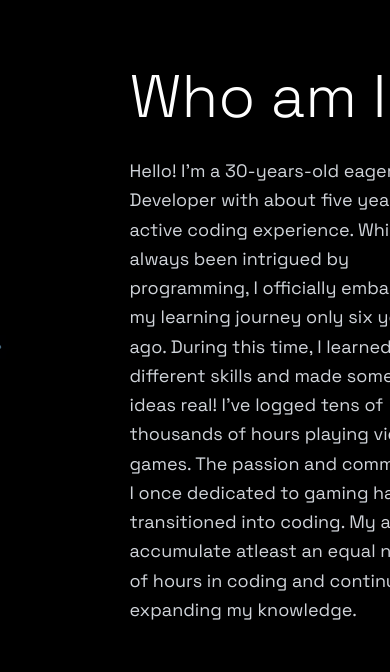
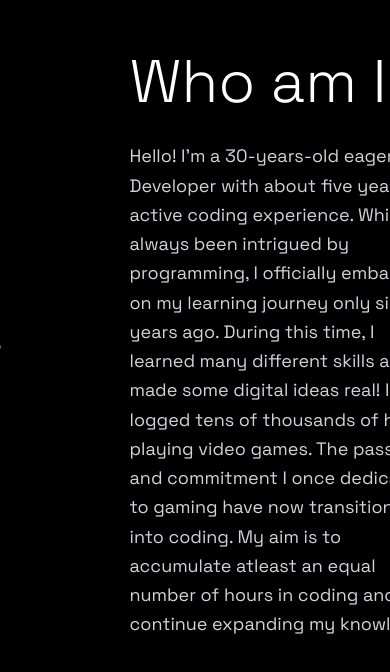
Before and after one commit to villetoimela/villetoimela-site-v3, a Next.js app: page / in a window 390 px wide. Shown: the part 1763-2435 px from the top of the page. Built offline with nearby package versions, Linux system fonts and the light colour scheme.

Commit message:
Enhance HorizontalScroll animations for mobile responsiveness: Adjust line animation speed based on device width and improve padding for text alignment in the panel content.

```diff
--- a/components/HorizontalScroll.tsx
+++ b/components/HorizontalScroll.tsx
@@ -72,14 +72,15 @@ export default function HorizontalScroll({ panels }: HorizontalScrollProps) {
         pathElement.style.strokeDasharray = `${pathLength}`
         pathElement.style.strokeDashoffset = `${pathLength}`
 
-        // Animate the line in sync with horizontal scroll
+        // Animate the line in sync with horizontal scroll - slower on mobile, normal on desktop
+        const lineScrollMultiplier = window.innerWidth < 1024 ? 1.5 : 1
         const lineTween = gsap.to(pathElement, {
           strokeDashoffset: 0,
           ease: 'none',
           scrollTrigger: {
             trigger: section,
             start: 'top top',
-            end: () => `+=${scrollWidth}`,
+            end: () => `+=${scrollWidth * lineScrollMultiplier}`,
             scrub: 1,
           },
         })
@@ -207,7 +208,7 @@ export default function HorizontalScroll({ panels }: HorizontalScrollProps) {
                 </h2>
 
                 {/* Text on the right */}
-                <div className="lg:pt-32">
+                <div className="lg:pt-32 pr-4 md:pr-0">
                   {typeof panel.content === 'string' ? (
                     <p
                       className="text-lg md:text-xl lg:text-2xl text-gray-300 leading-relaxed"
```
